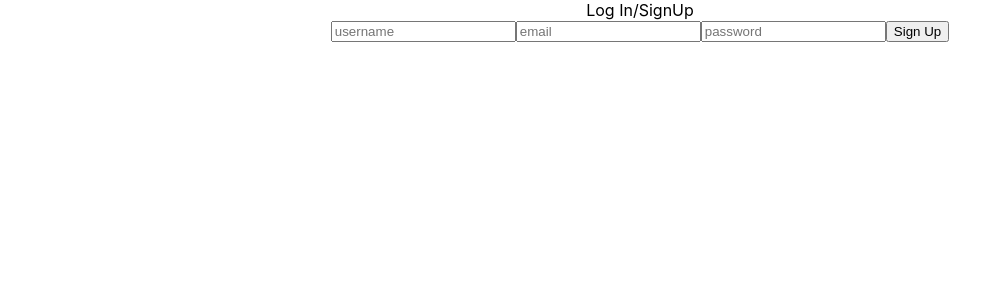
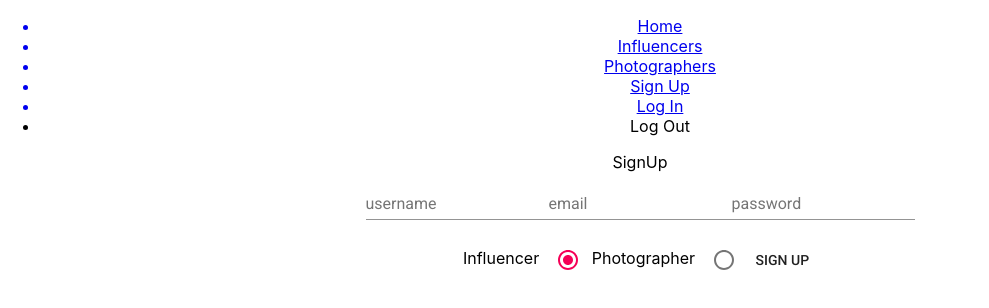
Before and after one commit to rufatweb/infl-frontend, a React (Create React App) app: page /sign-up in a window 1280 px wide. Shown: the top 308 px of the page, without its empty margins (0-989 px from the left). Built offline with nearby package versions, Linux system fonts and the light colour scheme; no server answers; sample sign-in values are in the browser's storage.

Commit message:
radio btn, components

```diff
--- a/package.json
+++ b/package.json
@@ -5,8 +5,10 @@
   "dependencies": {
     "@material-ui/core": "^3.9.2",
     "@material-ui/icons": "^3.0.2",
+    "prop-types": "^15.7.2",
     "react": "^16.8.4",
     "react-dom": "^16.8.4",
+    "react-radio-buttons": "^1.2.2",
     "react-router-dom": "^4.3.1",
     "react-scripts": "2.1.8",
     "typescript": "^3.3.3333"
--- a/src/App.js
+++ b/src/App.js
@@ -1,21 +1,24 @@
 import React, { Component } from 'react';
-import logo from './logo.svg';
 import './App.css';
 import SignUp from './components/SignUp'
 import LogIn from './components/LogIn'
-import Button from '@material-ui/core/Button';
 import {Route, Switch, withRouter} from 'react-router-dom'
 import Home from './components/Home'
+import NavBar from './components/NavBar'
+import InfluencerList from './containers/InfluencerList'
+import PhotographerList from'./containers/PhotographerList'
+
 
 class App extends Component {
 
 state = {
-  user: ''
+  user: '',
+  users: []
 }
 
 
 componentDidMount() {
-
+    this.fetchUsers()
     let token= localStorage.getItem("token")
     if (token) {
 
@@ -36,12 +39,23 @@ componentDidMount() {
     }
   }
 
+fetchUsers = () => {
+  fetch('http://localhost:3000/api/v1/users', {
+        method: "GET",
+        headers: {
+          "Content-Type": "application/json",
+          Action: "application/json"
+        }
+      }).then(r => r.json())
+    .then(data => this.setState({users: data.users}))
+}
 handleSignUp = newUser => {
    this.createUser(newUser);
    this.props.history.push('/');
 }
 
 createUser = newUser => {
+  console.log(newUser)
     fetch('http://localhost:3000/api/v1/users', {
       method: 'POST',
       headers: {
@@ -89,14 +103,18 @@ logOut = () => {
 
 
   render() {
-    console.log(this.state.user)
+  let influencers = [...this.state.users].filter(user => user.influencer === true )
+  let photographers = [...this.state.users].filter(user => user.photographer === true )
 
     return (
       <div className="App">
+    <NavBar logOut={this.logOut}/>
     <Switch>
+     <Route path="/influencers" render = {() => <InfluencerList influencers={influencers}/>} />
+     <Route path="/photographers" render = {() => <PhotographerList photographers={photographers}/>} />
      <Route path="/log-in" render ={() => <LogIn handleLogIn={this.handleLogIn}/>} />
      <Route path="/sign-up" render ={() => <SignUp handleSignUp={this.handleSignUp}/>} />
-     <Route path="/" render={() => <Home logOut={this.logOut}/>} />
+     <Route path="/" render={() => <Home />} />
      </Switch>
       </div>
     );
--- a/src/components/Home.js
+++ b/src/components/Home.js
@@ -7,9 +7,6 @@ const Home = (props) => {
     return (
       <div className='home'>
       Home
-      <ul>
-       <li onClick={props.logOut}>Log Out</li>
-       </ul>
     </div>
   )
 }
--- /dev/null
+++ b/src/components/NavBar.js
@@ -0,0 +1,22 @@
+import React from 'react'
+import ReactDOM from 'react-dom'
+import { Link } from 'react-router-dom';
+
+const NavBar = (props) => {
+
+
+  return (
+    <div className='navbar'>
+    <ul>
+    <Link to="/"><li>Home</li></Link>
+    <Link to="/influencers"><li>Influencers</li></Link>
+    <Link to="/photographers"><li>Photographers</li></Link>
+     <Link to="/sign-up"><li>Sign Up</li></Link>
+     <Link to="/log-in"><li>Log In</li></Link>
+     <li onClick={props.logOut}>Log Out</li>
+     </ul>
+  </div>
+)
+}
+
+export default NavBar;
--- a/src/components/SignUp.js
+++ b/src/components/SignUp.js
@@ -1,18 +1,19 @@
 import React from 'react'
 import ReactDOM from 'react-dom'
+import {TextField, Button, Radio} from '@material-ui/core';
+
 
 class SignUp extends React.Component {
 
   state = {
     username: '',
     email: '',
-    password: ''
+    password: '',
+    influencer: true,
+    photographer: false
   }
 
-  handleChange = (e) => {
-    this.setState({[e.target.name]: e.target.value})
 
-  }
 
   handleSubmit = (e) => {
     e.preventDefault()
@@ -20,18 +21,49 @@ class SignUp extends React.Component {
  this.setState({
    username: '',
    email: '',
-   password: ''
+   password: '',
+   influencer: true,
+   photographer: false
  })
   }
 
   render () {
     return <div className='sign-up'>
-    Log In/SignUp
+    SignUp
     <form onSubmit={this.handleSubmit}>
-     <input type='text' value={this.state.username} name='username' placeholder='username' onChange={this.handleChange}/>
-     <input type='email' value={this.state.email} name='email' placeholder='email' onChange={this.handleChange}/>
-     <input type='password' value={this.state.password} name='password' placeholder='password' onChange={this.handleChange}/>
-     <button type='submit'>Sign Up</button>
+     <TextField
+    label='username'
+      name="username"
+      value={this.state.username}
+      onChange={(e) => this.setState({username: e.target.value})} />
+  <TextField
+ label='email'
+type="email"
+ name="email"
+   value={this.state.email}
+   onChange={(e) => this.setState({email: e.target.value})} />
+
+<TextField
+label='password'
+ type="password"
+ name="password"
+ value={this.state.password}
+ onChange={(e) => this.setState({password: e.target.value})} />
+<p></p>
+
+
+       Influencer <Radio
+          checked={this.state.influencer}
+          onClick={() => this.setState({influencer: !this.state.influencer, photographer: !this.state.photographer})}
+        />
+        Photographer <Radio
+           checked={this.state.photographer}
+           onClick={() => this.setState({influencer: !this.state.influencer, photographer: !this.state.photographer})}
+         />
+
+
+
+     <Button type='submit'>Sign Up</Button>
     </form>
 
     </div>
--- /dev/null
+++ b/src/components/UserProfile.js
@@ -0,0 +1,14 @@
+import React from 'react'
+import ReactDOM from 'react-dom'
+
+
+class UserProfile extends React.Component {
+
+  render () {
+    return <div className='user-profile'>
+      profile
+    </div>
+  }
+}
+
+export default UserProfile;
--- /dev/null
+++ b/src/containers/InfluencerList.js
@@ -0,0 +1,14 @@
+import React from 'react'
+import ReactDOM from 'react-dom'
+import UserProfile from '../components/UserProfile'
+
+class InfluencerList extends React.Component {
+
+  render () {
+    return <div className='user-list'>
+      influencers
+    </div>
+  }
+}
+
+export default InfluencerList;
--- /dev/null
+++ b/src/containers/PhotographerList.js
@@ -0,0 +1,24 @@
+import React from 'react'
+import ReactDOM from 'react-dom'
+import UserProfile from '../components/UserProfile'
+
+class PhotographerList extends React.Component {
+
+
+
+
+
+
+  render () {
+    console.log(this.props)
+
+
+    return (
+      <div className='user-list'>
+
+    </div>
+  )
+  }
+}
+
+export default PhotographerList;
```
Also changed, not shown: 1 other file (tests, documents, lock files or other folders).
